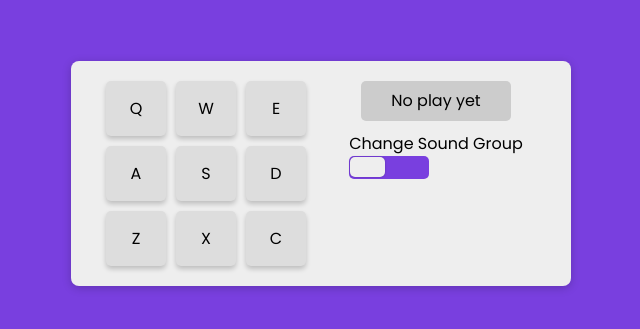
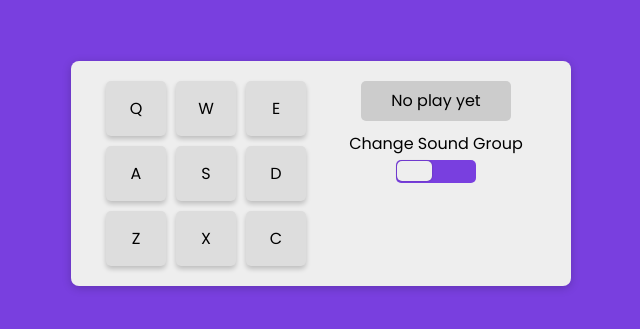
Before and after one commit to ivanherreradev/freecodecamp-drum-machine, a React (Vite) app: page / in a window 1280 px wide. Shown: the part 227-556 px from the top of the page, without its empty margins (319-959 px from the left). Built offline with nearby package versions, Linux system fonts and the light colour scheme.

Commit message:
add styles (SoundGroupSelector)

```diff
--- a/src/components/LateralPanel/components/SoundGroupSelector/SoundGroupSelector.jsx
+++ b/src/components/LateralPanel/components/SoundGroupSelector/SoundGroupSelector.jsx
@@ -1,9 +1,10 @@
 import React from 'react'
 import Toggle from '../../../Toggle/Toggle'
+import styles from './SoundGroupSelector.module.css'
 
 const SoundGroupSelector = ({ handleSetSoundGroup, soundGroup }) => {
   return (
-    <div className="sound-group-selector">
+    <div className={styles.soundGroupSelector}>
       <label>Change Sound Group</label>
       <Toggle
         id={'sound-group'}
--- /dev/null
+++ b/src/components/LateralPanel/components/SoundGroupSelector/SoundGroupSelector.module.css
@@ -0,0 +1,6 @@
+.soundGroupSelector {
+  display: flex;
+  flex-direction: column;
+  align-items: center;
+  gap: 2px;
+}
```
